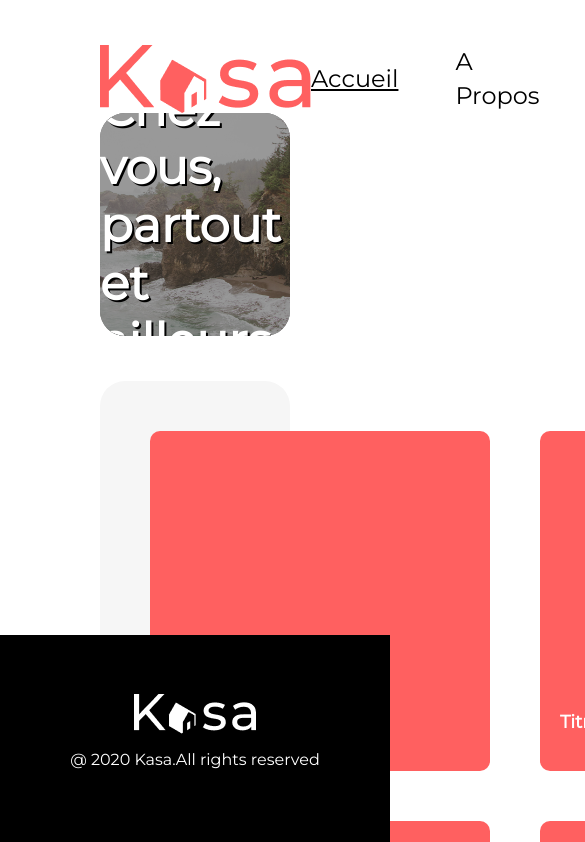
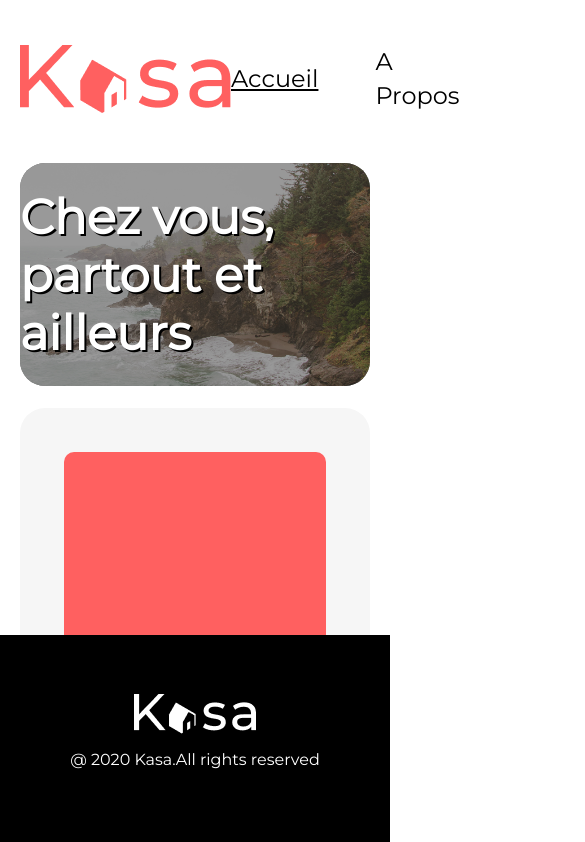
Before and after one commit to Virtual-iz/P5, a React (Vite) app: page / in a window 390 px wide. Shown: the top 842 px of the page, 585 px wide, since content can reach past the window. Built offline with nearby package versions, Linux system fonts and the light colour scheme.

Commit message:
mise en forme page accueil

```diff
--- a/src/styles/Banner.scss
+++ b/src/styles/Banner.scss
@@ -5,6 +5,7 @@
     width: 100%;
     height: 223px;
     border-radius: 25px;
+    margin-top: 50px;
     position: relative;
     background: #000000;
     overflow: hidden;
--- a/src/styles/Thumb.scss
+++ b/src/styles/Thumb.scss
@@ -13,4 +13,8 @@
     font-size: 18px;
     padding: 20px;
     }
+
+    @media screen and (max-width: 480px) {
+    margin: 22px;
+    }
 }
--- a/src/styles/ThumbContainer.scss
+++ b/src/styles/ThumbContainer.scss
@@ -4,7 +4,14 @@
     padding: 25px;
     background-color: #f6f6f6;
     border-radius: 25px;
-    display: grid;
-    grid-template-columns : 1fr 1fr 1fr;
-    grid-template-rows : 1fr auto;
+    display: flex;
+    flex-wrap: wrap;
+    justify-content: center;
+    margin-bottom: 259px;
+
+    @media screen and (max-width: 480px) {
+    margin-top: 22px;
+    padding: 22px;
+    margin-bottom: 236px;
+    }
 }
--- a/src/styles/index.scss
+++ b/src/styles/index.scss
@@ -4,4 +4,9 @@ body {
   font-family: "Montserrat", sans-serif;
   padding-left: 100px;
   padding-right: 100px;
+
+  @media screen and (max-width: 480px) {
+    padding-left: 20px;
+    padding-right: 20px;
+  }
 }
```
